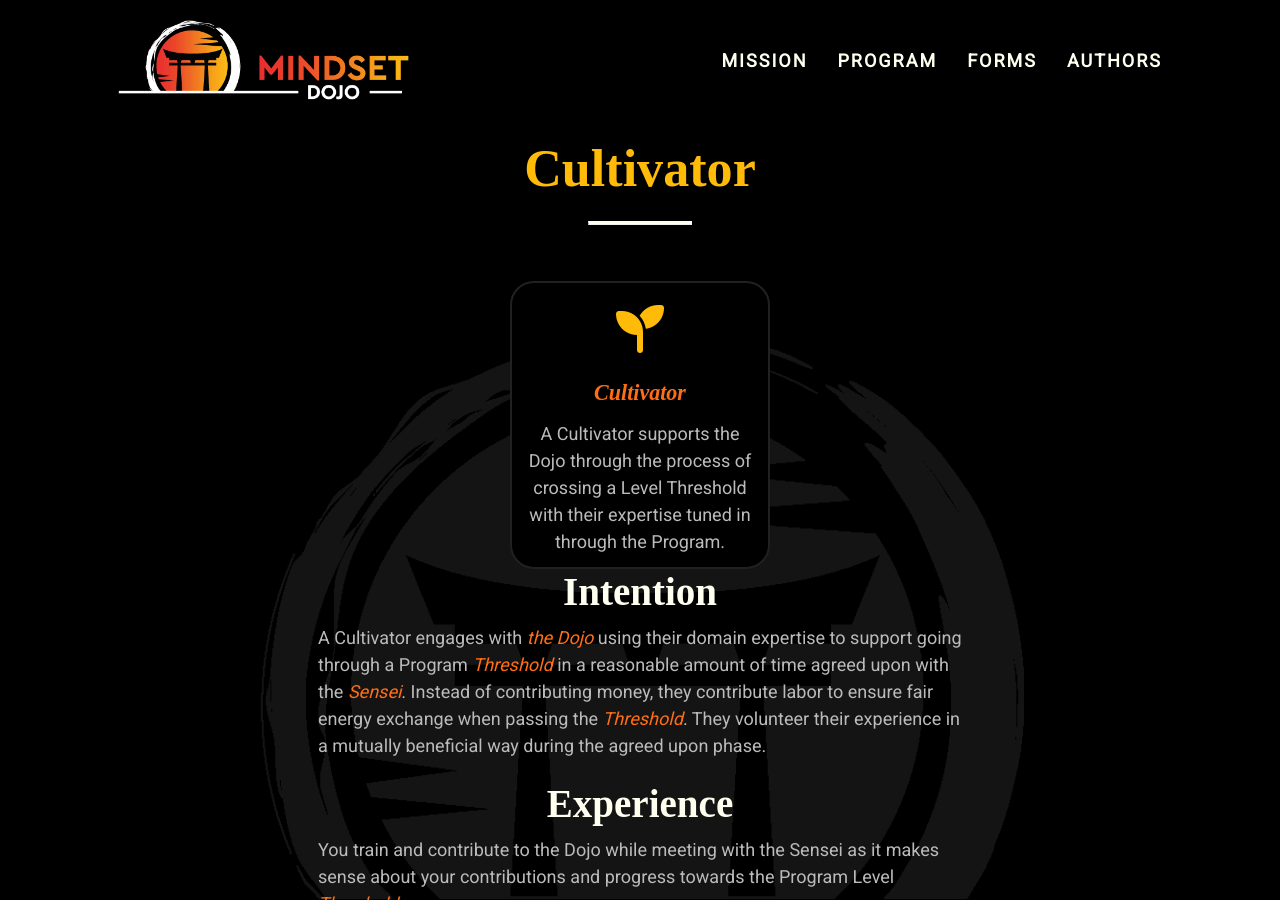
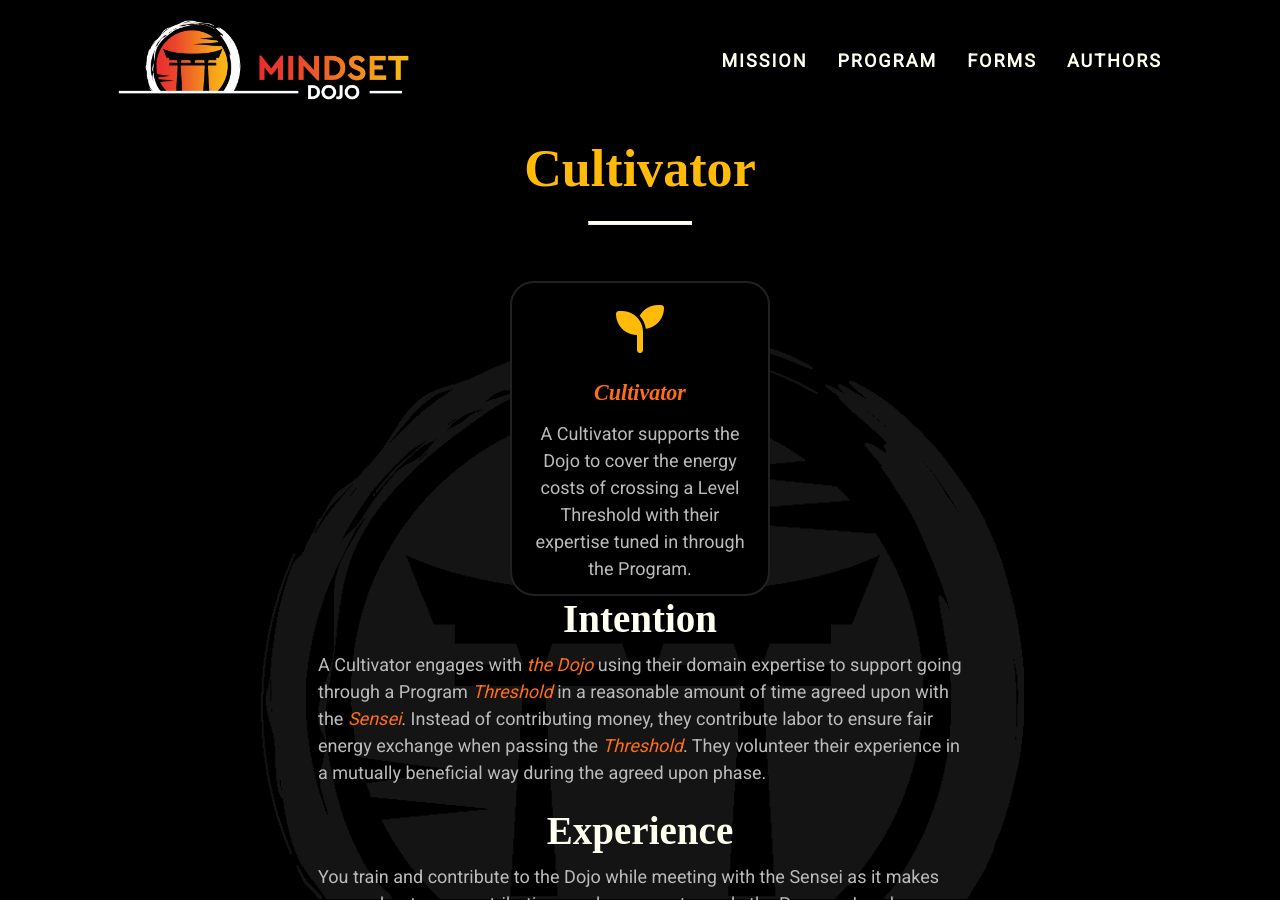
Before and after one commit to mindset-dojo/mindset-dojo.github.io, a Jekyll site: the page built from _forms/cultivator.md, in a window 1280 px wide and 900 px high. Built offline with Jekyll 4.4.1, drawn with Linux system fonts in a browser that asks for light colours; some web fonts are replaced.

Commit message:
fix(cultivator): excerpt.

```diff
--- a/_forms/cultivator.md
+++ b/_forms/cultivator.md
@@ -6,7 +6,7 @@ published_date: 2025-11-13
 refactored_date: 2025-11-27
 authors:
 - kyle-ingersoll
-excerpt: A Cultivator supports the Dojo through the process of crossing a Level Threshold with their expertise tuned in through the Program.
+excerpt: A Cultivator supports the Dojo to cover the energy costs of crossing a Level Threshold with their expertise tuned in through the Program.
 icon: fa-solid fa-seedling
 tags:
   - responsibility
```
